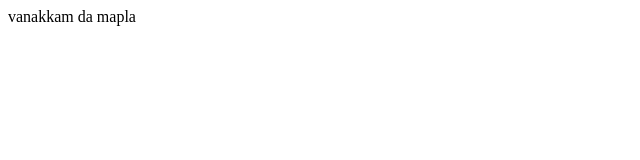
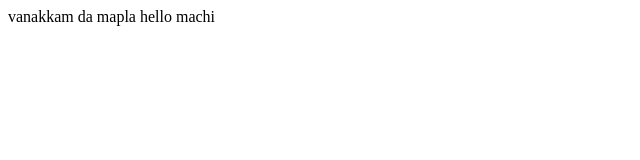
Before and after one commit to SATHISH-WEBDEVBER/sri, a plain HTML site: page index.html in a window 1280 px wide. Shown: the whole page, without its empty margins (0-640 px from the left). Drawn offline with Linux system fonts and the light colour scheme.

Commit message:
change de=iv

```diff
--- a/index.html
+++ b/index.html
@@ -7,7 +7,7 @@
 </head>
 <body>
     <div>
-        vanakkam da mapla
+        vanakkam da mapla hello machi
     </div>
 </body>
 </html>
```
